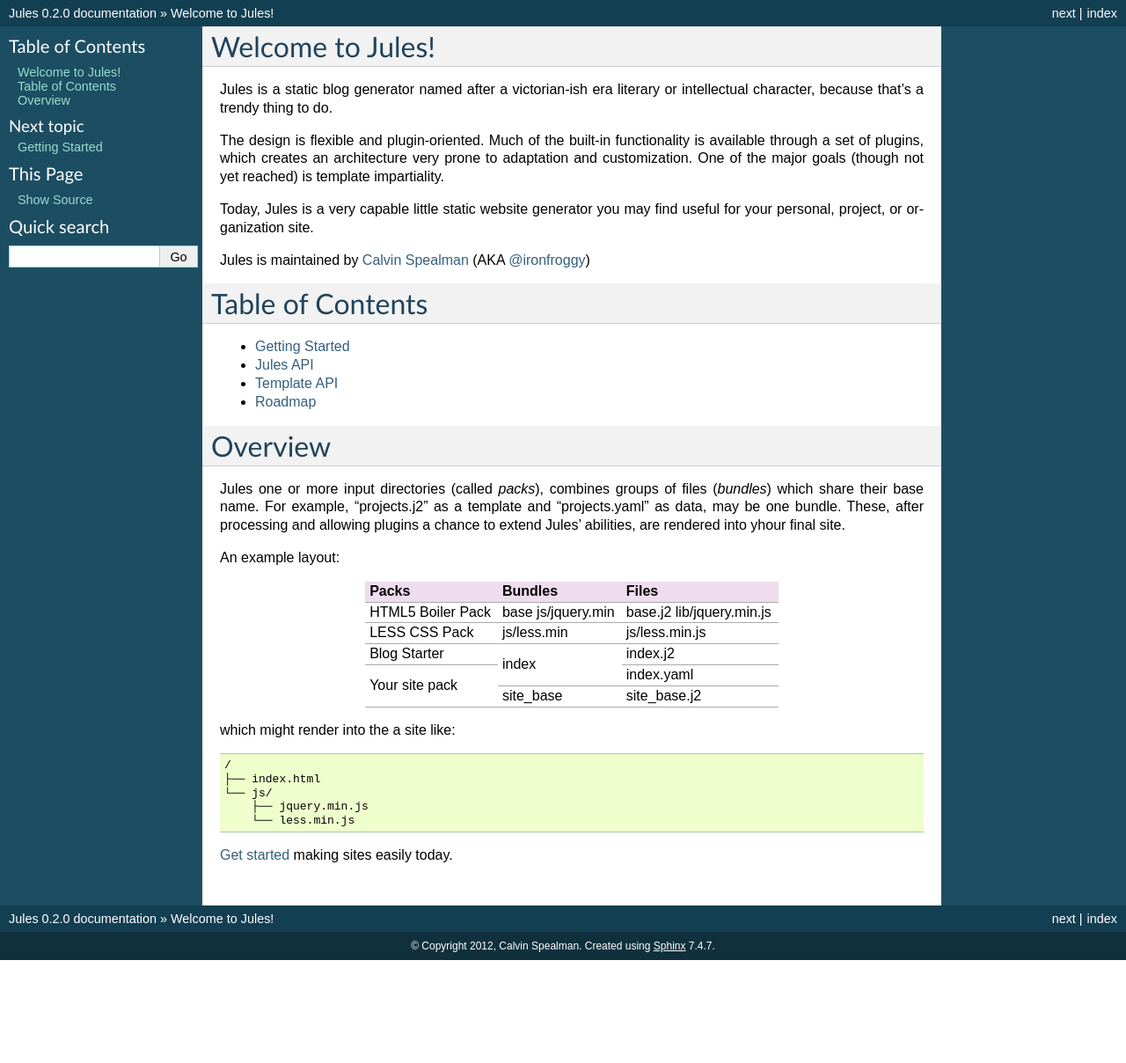
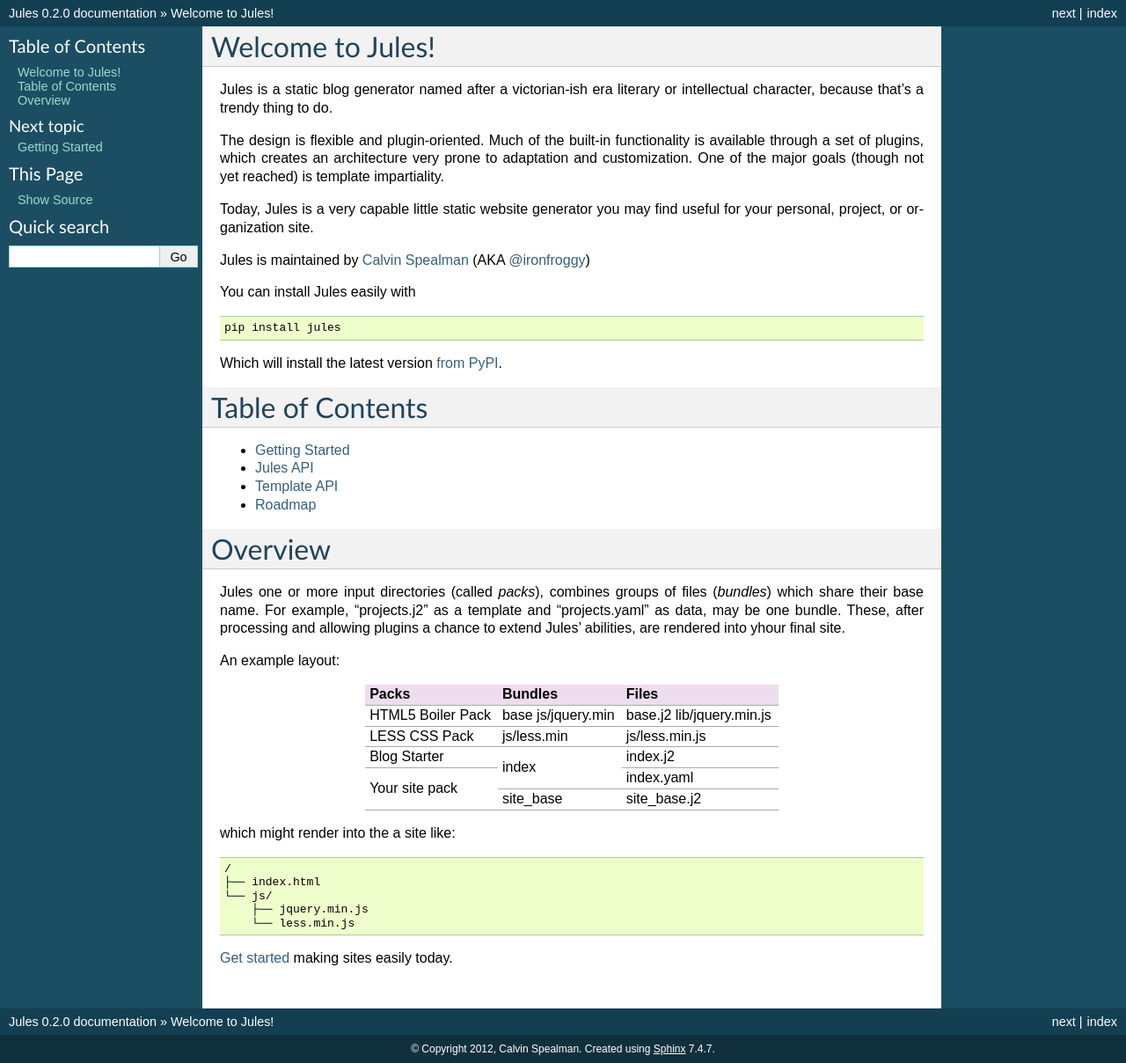
Before and after one commit to ironfroggy/jules, a Sphinx documentation site: the page built from docs/index.rst, in a window 1280 px wide. Shown: the whole page at 88% size. Built offline with Sphinx 7.4.7, drawn with Linux system fonts in a browser that asks for light colours; before the commit the page ends 1091 px from its top, so only the background shows below that.

Commit message:
Docs now link to PyPI

```diff
--- a/docs/index.rst
+++ b/docs/index.rst
@@ -18,6 +18,15 @@
 useful for your personal, project, or organization site.
 
 Jules is maintained by `Calvin Spealman <http://www.ironfroggy.com/>`_ (AKA `@ironfroggy <http://twitter.com/ironfroggy>`_)
+
+You can install Jules easily with
+
+.. code-block:: bash
+
+    pip install jules
+
+Which will install the latest version `from PyPI <http://pypi.python.org/pypi/jules>`_.
+
 
 Table of Contents
 =================
```
